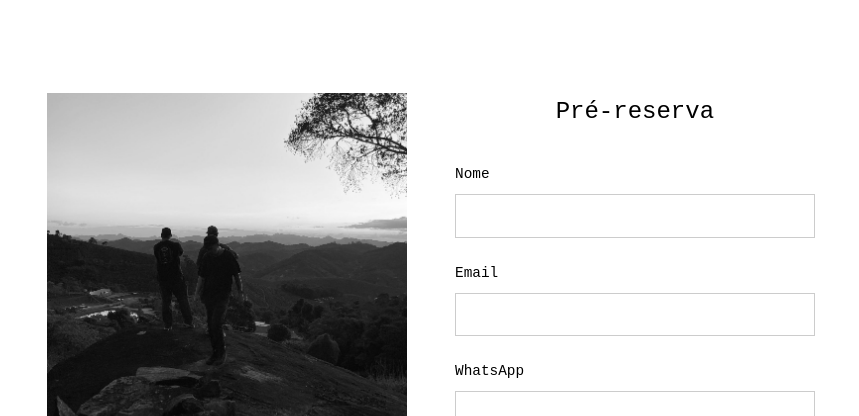
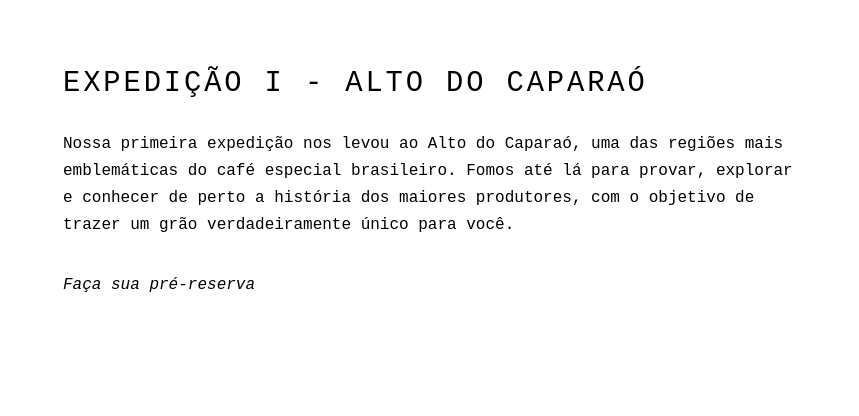
Before and after one commit to revolue/terra-alta, a website built with Vite: page index.html in a window 1280 px wide. Shown: the part 330-746 px from the top of the page, without its empty margins (209-1068 px from the left). Built offline with nearby package versions, Linux system fonts and the light colour scheme.

Commit message:
Add Expedition I section: Alto do Caparaó

```diff
--- a/src/main.js
+++ b/src/main.js
@@ -18,6 +18,12 @@ document.querySelector('#app').innerHTML = `
           </svg>
         </a>
       </div>
+    </div>
+
+    <div class="expedition-section">
+      <h2>EXPEDIÇÃO I - ALTO DO CAPARAÓ</h2>
+      <p>Nossa primeira expedição nos levou ao Alto do Caparaó, uma das regiões mais emblemáticas do café especial brasileiro. Fomos até lá para provar, explorar e conhecer de perto a história dos maiores produtores, com o objetivo de trazer um grão verdadeiramente único para você.</p>
+      <p class="expedition-cta">Faça sua pré-reserva</p>
     </div>
 
     <div class="form-section">
--- a/src/style.css
+++ b/src/style.css
@@ -105,6 +105,39 @@ body {
 .instagram-text {
   font-size: 0.9rem;
   font-weight: 300;
+}
+
+.expedition-section {
+  margin-top: 4rem;
+  max-width: 800px;
+  margin-left: auto;
+  margin-right: auto;
+  text-align: left;
+  padding: 0 2rem;
+}
+
+.expedition-section h2 {
+  font-size: 1.8rem;
+  font-weight: 300;
+  margin-bottom: 1.5rem;
+  color: #000;
+  letter-spacing: 0.1em;
+}
+
+.expedition-section p {
+  font-size: 1rem;
+  color: #000;
+  margin-bottom: 1.5rem;
+  line-height: 1.7;
+  font-weight: 300;
+}
+
+.expedition-cta {
+  font-size: 1.1rem;
+  font-weight: 300;
+  color: #000;
+  margin-top: 2rem;
+  font-style: italic;
 }
 
 .form-section {
```
